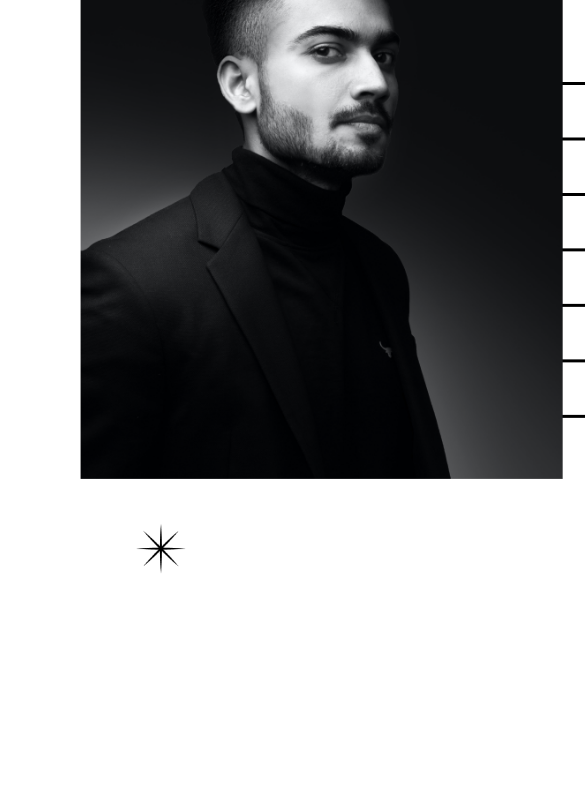
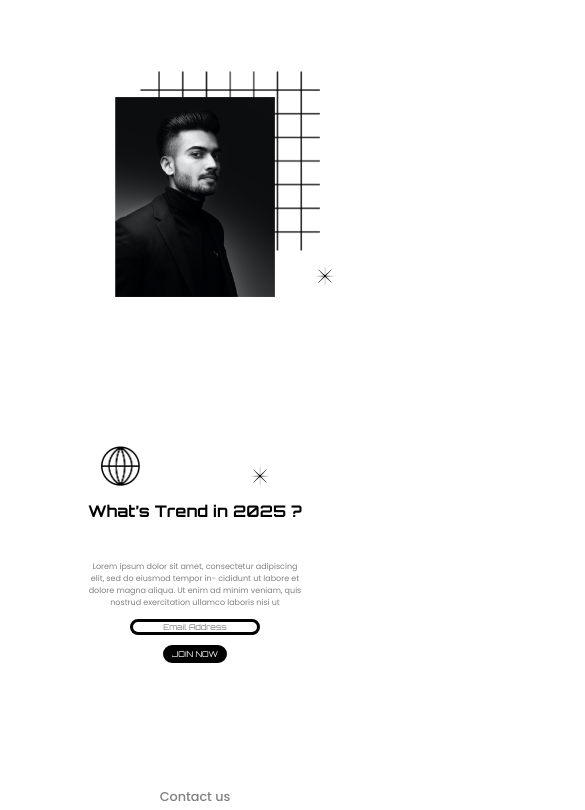
Before and after one commit to manikD1/Live-Project-1-Street-Style-Landing-Page, a website: page index.html in a window 390 px wide. Shown: the part 334-1144 px from the top of the page, 585 px wide, since content can reach past the window. Before the commit the page ends 1014 px from the top, so only its background shows below. Drawn offline with Linux system fonts and the light colour scheme.

Commit message:
Added mobile responsiveness

```diff
--- a/style.css
+++ b/style.css
@@ -157,3 +157,341 @@ body{
 .icons img{
     padding: 0 10px 0 10px;
 }
+
+
+
+/* Mobile Responsiveness */
+
+@media (max-width: 1450px){
+
+    .list-item{
+        font-size: 1em;
+    }
+
+    .navbar-container img{
+        height: 2em;
+    }
+
+    .navbar-container svg{
+        width: 1em;
+    }
+
+    .nav-button{
+        font-size: 1em;
+        margin-right: 80px;
+    }
+
+    .square img{
+        height: 400px;
+    }
+
+    .star img{
+        height: 40px;
+    }
+
+    .globe img{
+        height: 60px;
+    }
+
+    .hero-container>div>img{
+        height: 400px;
+    }
+
+    .square{
+        bottom: 250px;
+        left: 80px;
+    }
+
+    .hero-heading{
+        font-size: 2em;
+    }
+
+    .hero-description{
+        font-size: 0.8em;
+        width: 500px;
+    }
+
+    .button-email{
+        font-size: 1em;
+    }
+
+    .button-join{
+        font-size: 1em;
+    }
+
+    .contact-heading{
+        font-size: 1em;
+    }
+
+    .icons span img{
+        height: 1.5em;
+    }
+
+    body{
+        background-size: 30px;
+    }
+
+}
+
+@media (max-width: 1275px){
+
+    .globe{
+        right: 400px;
+    }
+
+    .star{
+        right: 150px;
+    }
+
+    .hero-container-right{
+        margin-left: 200px;
+    }
+
+}
+
+@media (max-width: 1100px){
+
+    .container{
+        display: flex;
+        flex-direction: column;
+        justify-content: center;
+        align-items: center;
+    }
+
+    .navbar-container{
+        display: flex;
+        flex-direction: column;
+        justify-content: center;
+        align-items: center;
+    }
+
+    .nav-button{
+        margin: 0;
+    }
+
+    .hero-container{
+        display: flex;
+        flex-direction: column;
+        justify-content: center;
+        align-items: center;
+    }
+
+    .hero-container-right{
+        margin: 100px 0 0 0;
+    }
+
+    .hero-container>div>img{
+        height: 300px;
+    }
+
+
+    .square img{
+        height: 280px;
+    }
+
+    .square{
+        bottom: 295px;
+        left: 440px;
+    }
+
+    .star{
+        top: 700px;
+        right: 350px;
+    }
+    .globe{
+        top: 680px;
+        right: 620px;
+    }
+
+    body{
+        background-position: 70% 45%;
+    }
+
+}
+
+@media (max-width: 750px){
+
+    .square{
+        bottom: 255px;
+        left: 310px;
+    }
+
+    .star{
+        top: 800px;
+        right: 280px;
+    }
+    .globe{
+        top: 780px;
+        right: 430px;
+    }
+
+    .list{
+        display: flex;
+        flex-direction: column;
+        justify-content: center;
+        align-items: center;
+        padding: 0;
+    }
+
+    .list-item{
+        margin: 0.5em 0;
+        text-align: center;
+    }
+
+    .navbar-container img{
+        height: 1.5em;
+    }
+
+    .navbar-container svg{
+        width: 0.8em;
+    }
+
+    .nav-button{
+        font-size: 0.8em;
+    }
+
+    .button-group{
+        display: flex;
+        justify-content: center;
+        align-items: center;
+    }
+
+
+    .square img{
+        height: 180px;
+    }
+
+    .star img{
+        height: 20px;
+    }
+
+    .globe img{
+        height: 40px;
+    }
+
+    .hero-container>div>img{
+        height: 200px;
+    }
+
+    body{
+        background-position: 70% 48%;
+        background-size: 20px;
+    }
+
+    .hero-heading{
+        font-size: 1.2em;
+    }
+
+    .hero-description{
+        font-size: 0.5em;
+        width: 300px;
+        margin: 10px 0 10px 0;
+    }
+
+    .hero-container-right div:nth-child(3){
+        display: flex;
+        flex-direction: column;
+        justify-content: center;
+        align-items: center;
+        font-size: 0.8em;
+    }
+
+    .button-join{
+        margin: 10px 0 0 0;
+    }
+
+}
+
+
+@media (max-width: 530px){
+
+    body{
+        background-position: 80% 50%;
+        /* background-size: 20px; */
+    }
+
+    .square{
+        /* bottom: 190px; */
+        left: 200px;
+    }
+
+    .star{
+        /* top: 800px; */
+        right: 180px;
+    }
+    .globe{
+        /* top: 780px; */
+        right: 300px;
+    }
+
+}
+
+@media (max-width: 420px){
+
+    body{
+        background-position: 85% 50%;
+        /* background-size: 20px; */
+    }
+
+    .square{
+        /* bottom: 190px; */
+        left: 140px;
+    }
+
+    .star{
+        /* top: 800px; */
+        right: 120px;
+    }
+    .globe{
+        /* top: 780px; */
+        right: 250px;
+    }
+
+    .hero-description{
+        width: 220px;
+    }
+
+    .hero-heading{
+        font-size: 1em;
+    }
+
+    .hero-container-right div:nth-child(3){
+        font-size: 0.5em;
+    }
+
+    .contact-heading{
+        font-size: 0.8em;
+    }
+
+    .icons span img{
+        height: 1em;
+    }
+
+}
+
+@media (max-width: 340px){
+
+    body{
+        background-position: 85% 60%;
+        /* background-size: 20px; */
+    }
+
+    .square{
+        /* bottom: 190px; */
+        left: 100px;
+    }
+
+    .star{
+        /* top: 800px; */
+        right: 80px;
+    }
+    .globe{
+        /* top: 780px; */
+        right: 200px;
+    }
+
+    .hero-description{
+        width: 220px;
+    }
+
+}
```
